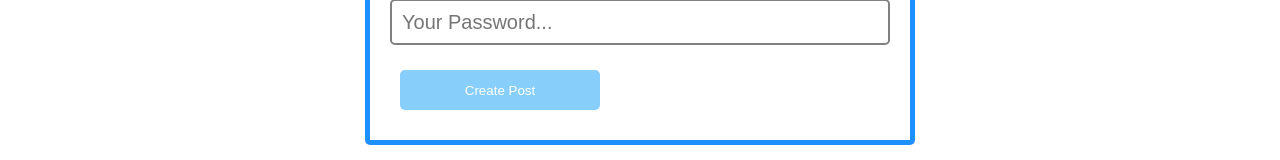
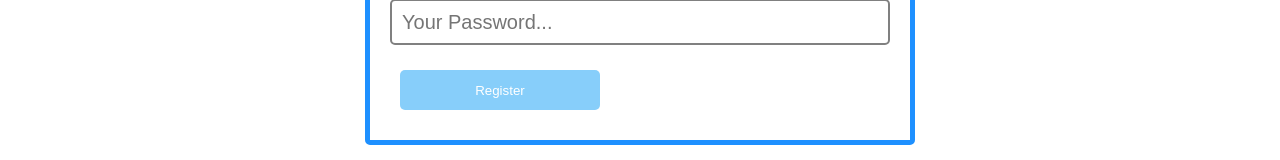
Before and after one commit to miewliie/react-fullstack-learning, a React (Create React App) app in the folder client/: page /registration in a window 1280 px wide. Shown: the part 208-368 px from the top of the page. Built offline with nearby package versions, Linux system fonts and the light colour scheme.

Commit message:
[client] register functionality

```diff
--- a/client/src/pages/Registration.js
+++ b/client/src/pages/Registration.js
@@ -1,6 +1,7 @@
 import React from 'react'
 import { Formik, Form, Field, ErrorMessage } from 'formik';
 import * as Yup from 'yup';
+import axios from 'axios';
 
 function Registration() {
     const initialValues = {
@@ -13,7 +14,11 @@ function Registration() {
         password: Yup.string().min(4).max(20).required(),
     })
 
-    const onSubmit = () => {};
+    const onSubmit = (data) => {
+        axios.post("http://localhost:3001/auth", data).then(() =>{
+            console.log(data);
+        })
+    };
 
   return (
     <div>
@@ -22,7 +27,7 @@ function Registration() {
                 <label>Username: </label>
                 <ErrorMessage name='username' component="span" />
                 <Field
-                autocomplete='off'
+                autocomplete="off"
                 id="inputCreatePost"
                 name="username"
                 placeholder="(Ex. Miew..)"
@@ -31,13 +36,14 @@ function Registration() {
                 <label>Password: </label>
                 <ErrorMessage name='password' component="span" />
                 <Field
-                autocomplete='off'
+                autocomplete="off"
+                type="password"
                 id="inputCreatePost"
                 name="password"
                 placeholder="Your Password..."
                 />
 
-                <button type='submit'> Create Post</button>
+                <button type='submit'> Register </button>
 
             </Form>
       </Formik>
```
